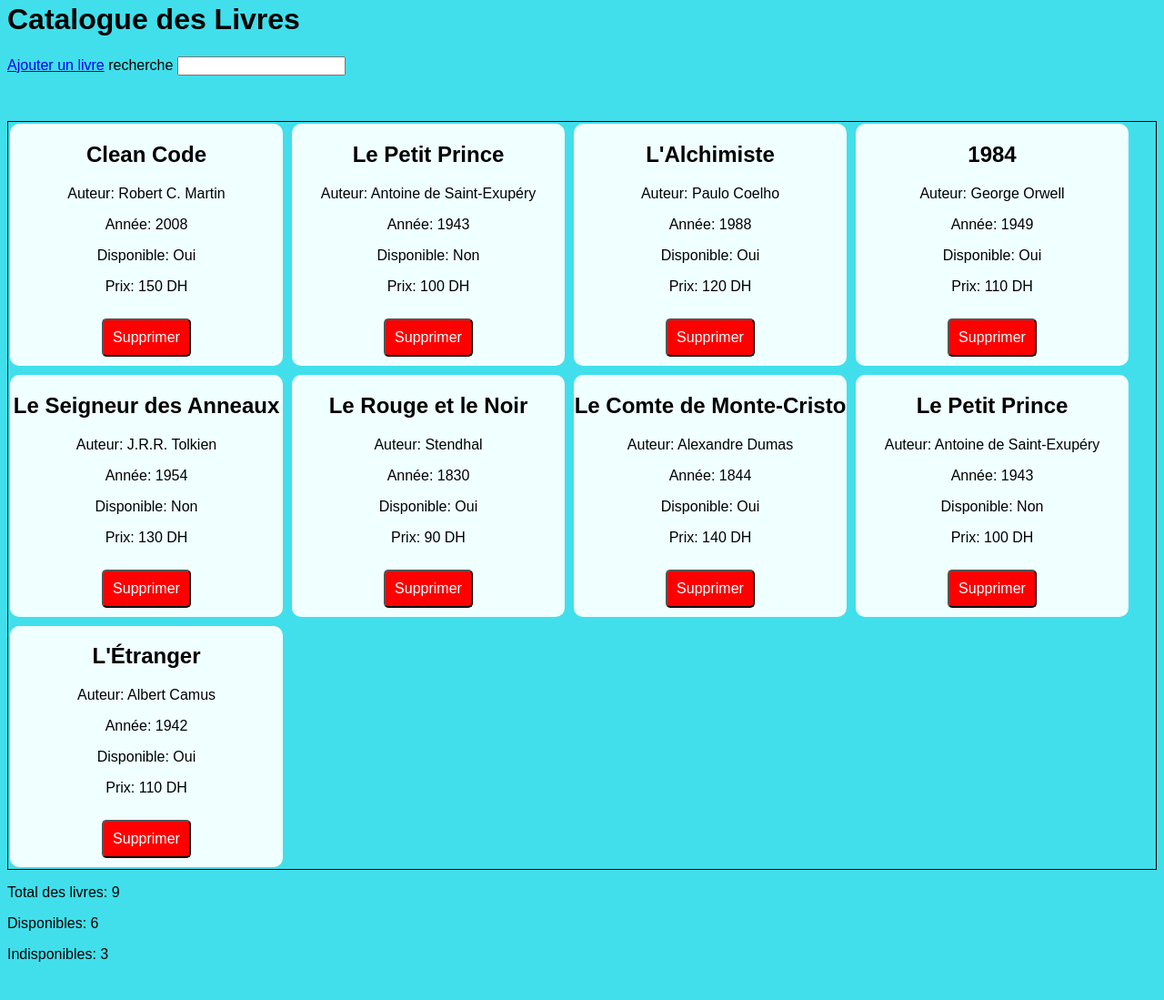
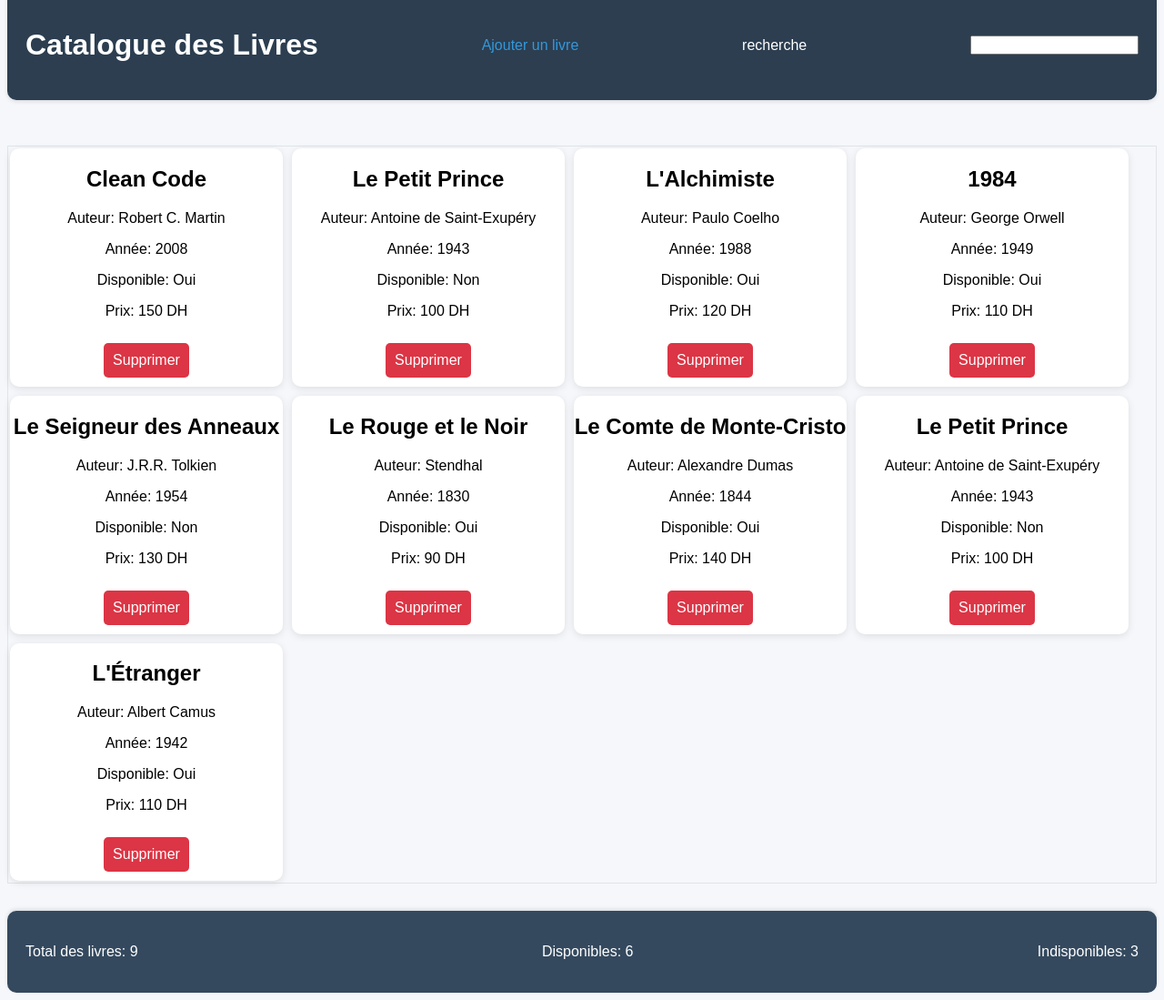
Before and after one commit to CodeShield1/Biblioth-que-en-ligne, a plain HTML site: page prototype/catalogue.html in a window 1280 px wide. Shown: the part 18-1117 px from the top of the page at 91% size. Before the commit the page ends 1092 px from the top, so only its background shows below. Drawn offline with Linux system fonts and the light colour scheme.

Commit message:
je change le style

```diff
--- a/prototype/style.css
+++ b/prototype/style.css
@@ -1,7 +1,7 @@
 body {
 
     font-family: Arial, sans-serif;
-    background-color: #41dfeb;
+    background-color: #f5f7fa;
 }
 
 .container {
@@ -11,31 +11,66 @@ body {
     margin-top: 50px;
     gap: 10px;
     padding: 2px;
-    border: 1px solid #000000;
+    border: 1px solid #e0e4e8;
   }
 
 
 .card {
-  background-color: azure;
+  background-color: #ffffff;
   width: 300px;
   text-align: center;
   height: auto;
   border-radius: 10px;
+  box-shadow: 0 2px 8px rgba(0, 0, 0, 0.1);
 
 }
 
 .btn-supprimer{
-    background-color: red;
+    background-color: #dc3545;
     color: white;
     border-radius: 5px;
     font-size: 16px;
     padding: 10px;
     margin: 10px;
     box-sizing: border-box;
+    border: none;
+    cursor: pointer;
+    transition: background-color 0.3s ease;
 }
 
 
 
 .btn-supprimer:hover{
-    background-color: #020202;
+    background-color: #c82333;
 }
+
+
+
+header {
+    display: flex;
+    justify-content: space-between;
+    align-items: center;
+    background-color: #2c3e50;
+    color: #ffffff;
+    padding: 20px;
+    text-align: center;
+    border-radius: 10px;
+    box-shadow: 0 2px 4px rgba(0, 0, 0, 0.1);
+  }
+
+a{
+    text-decoration: none;
+    color: #3498db;
+}
+footer{
+    margin-top: 30px;
+    display: flex;
+    justify-content: space-between;
+    align-items: center;
+    background-color: #34495e;
+    color: #ffffff;
+    padding: 20px;
+    text-align: center;
+    border-radius: 10px;
+    box-shadow: 0 -2px 4px rgba(0, 0, 0, 0.1);
+  }
```
